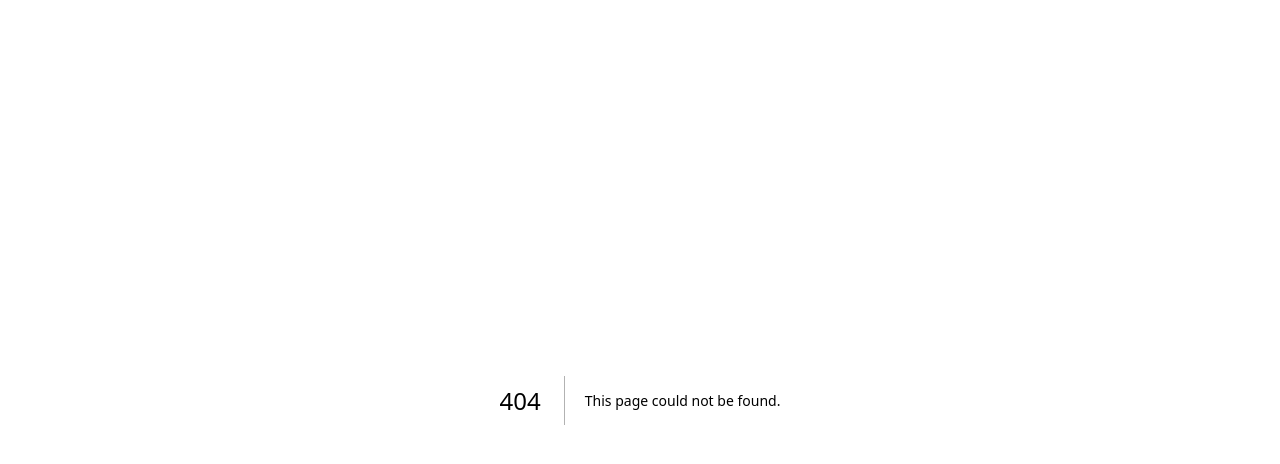
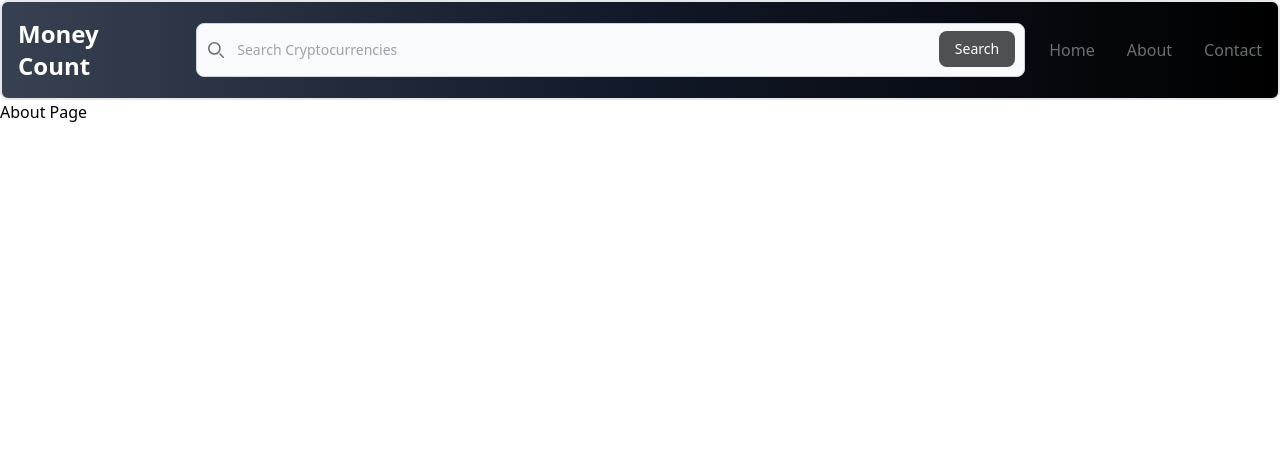
Before and after one commit to ThomasBasquin/Count-of-money, a Next.js app in the folder frontend/: page /dashboard/about in a window 1280 px wide. Before the commit this address had no page. Shown: the top 464 px of the page. Built offline with nearby package versions, Linux system fonts and the light colour scheme.

Commit message:
[add] links added to pages for access

```diff
--- a/frontend/components/dashboard.js
+++ b/frontend/components/dashboard.js
@@ -4,6 +4,8 @@ let tvScriptLoadingPromise;
 
 export default function Dashboard() {
     const onLoadScriptRef = useRef();
+
+    const currentCrypto = useRef();
 
     useEffect(
         () => {
--- a/frontend/components/header.js
+++ b/frontend/components/header.js
@@ -1,19 +1,20 @@
 import React from "react";
 import SearchBar from "./searchBar";
+import Link from 'next/link';
 
 export default function Header() {
     return (
         <div>
             <div className="flex justify-between items-center py-4 rounded-lg border-2 bg-gradient-to-r from-gray-700 via-gray-900 to-black">
-                <p className="text-2xl font-bold text-grey-800 px-4 text-white">Money Count</p>
+                <p className="text-2xl font-bold text-grey-800 px-4 text-white w-2/12">Money Count</p>
                 <div className="flex items-center justify-end w-full">
                     <div className="md:inline-flex hidden w-full">
                         <SearchBar />
                     </div>
                     <div>
-                        <a href="" className="text-jumbo-500 hover:text-grey-600 px-4">Home</a>
-                        <a href="" className="text-jumbo-500 hover:text-grey-600 px-4">About</a>
-                        <a href="" className="text-jumbo-500 hover:text-grey-600 px-4">Contact</a>
+                        <Link href="/dashboard" className="text-jumbo-500 hover:text-grey-600 px-4">Home</Link>
+                        <Link href="/dashboard/about" className="text-jumbo-500 hover:text-grey-600 px-4">About</Link>
+                        <Link href="/dashboard/contact" className="text-jumbo-500 hover:text-grey-600 px-4">Contact</Link>
                     </div>
                 </div>
             </div>
--- /dev/null
+++ b/frontend/pages/dashboard/about/index.js
@@ -0,0 +1,13 @@
+import React from 'react';
+import Header from '../../../components/header';
+
+const HomePage = () => {
+    return (
+        <div className='flex flex-col w-screen h-screen'>
+            <Header />
+            <h1>About Page</h1>
+        </div>
+    );
+};
+
+export default HomePage;
--- /dev/null
+++ b/frontend/pages/dashboard/contact/index.js
@@ -0,0 +1,13 @@
+import React from 'react';
+import Header from '../../../components/header';
+
+const HomePage = () => {
+    return (
+        <div className='flex flex-col w-screen h-screen'>
+            <Header />
+            <h1>Contact Page</h1>
+        </div>
+    );
+};
+
+export default HomePage;
```
